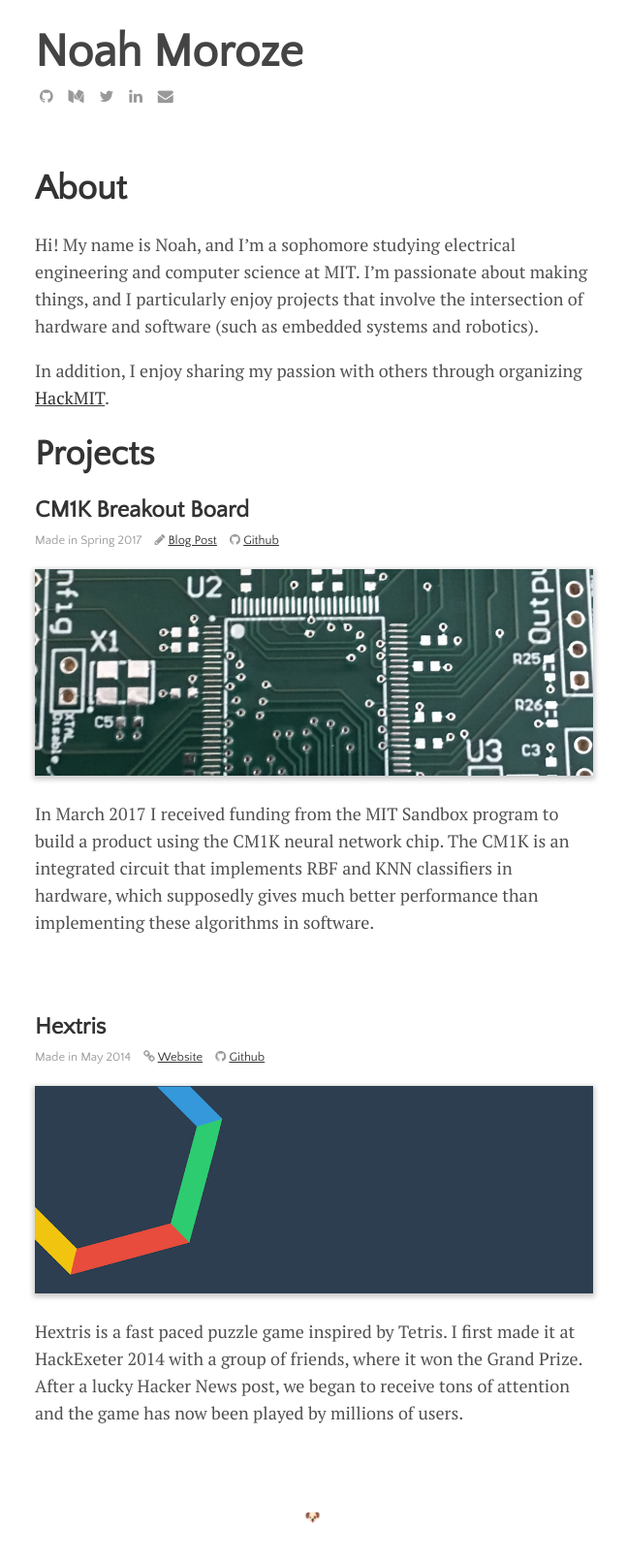
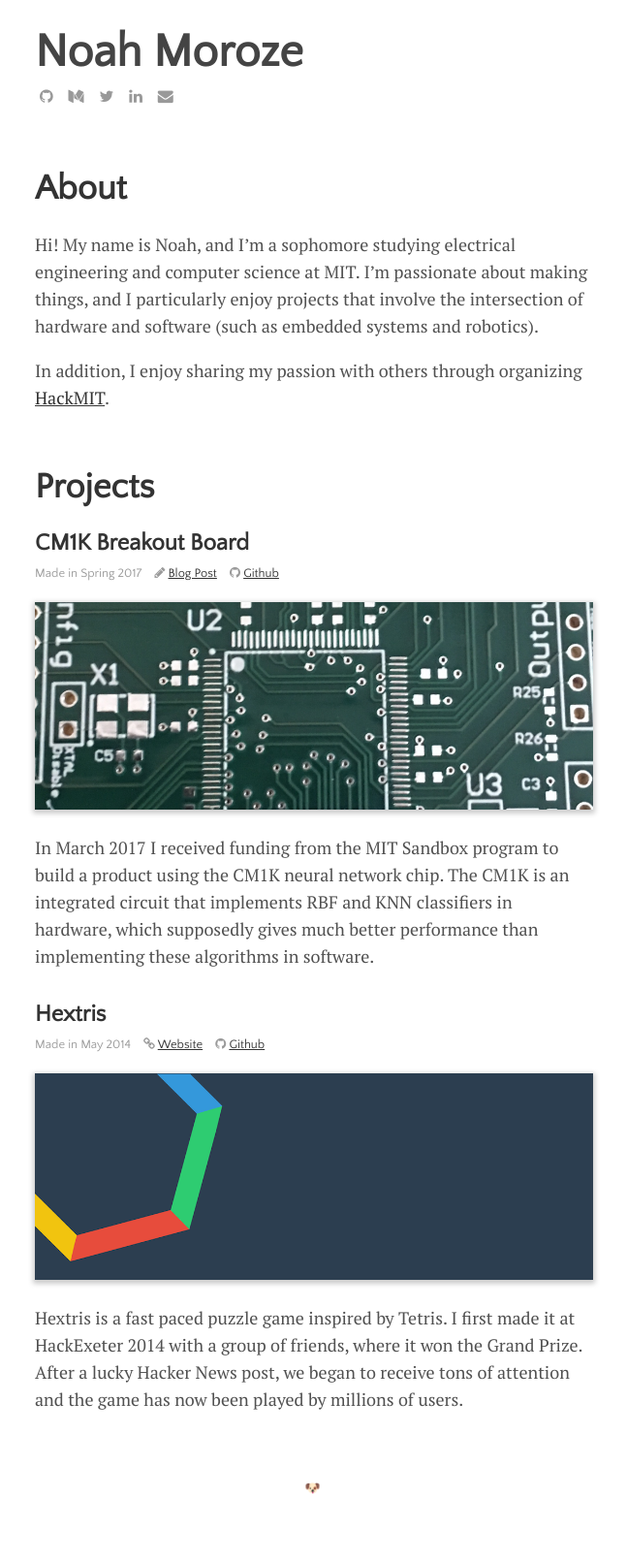
Before and after one commit to nmoroze/nmoroze.github.io, a Jekyll site: the page built from index.html, in a window 1280 px wide. Shown: the whole page at 97% size, without its empty margins (316-963 px from the left). Built offline with Jekyll 4.4.1, drawn with Linux system fonts in a browser that asks for light colours; nearby versions of some CDN libraries; the list of posts is cut into pages by our own code; after the commit the page ends 1581 px from its top, so only the background shows below that.

Commit message:
Change up whitespace

```diff
--- a/_sass/custom.scss
+++ b/_sass/custom.scss
@@ -34,8 +34,17 @@ h1, h2, h3, h4, h5, h6 {
   color: #333;
 }
 
+#about {
+  margin-bottom: 4rem;
+}
+
 #projects {
   h3 {
     margin: 0;
   }
+  .project {
+    margin-bottom: 2rem;
+    padding: 0px;
+    list-style: none;
+  }
 }
--- a/index.html
+++ b/index.html
@@ -17,7 +17,7 @@ title: Home
 <div id="projects">
     <h2> <a href="#projects">Projects</a> </h2>
     {% for project in site.data.projects %}
-    <div class="posts">
+    <div class="project">
       <h3>
         {{ project.name }}
       </h3>
```
